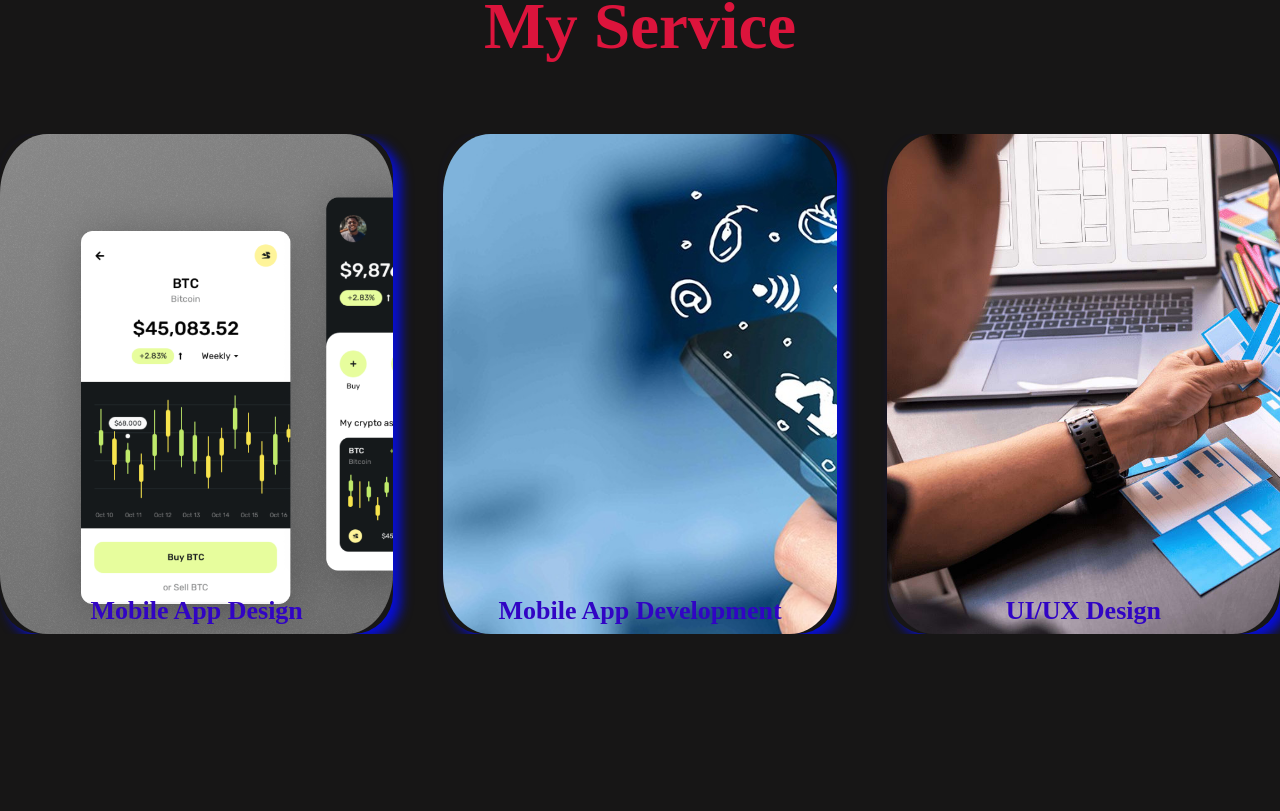
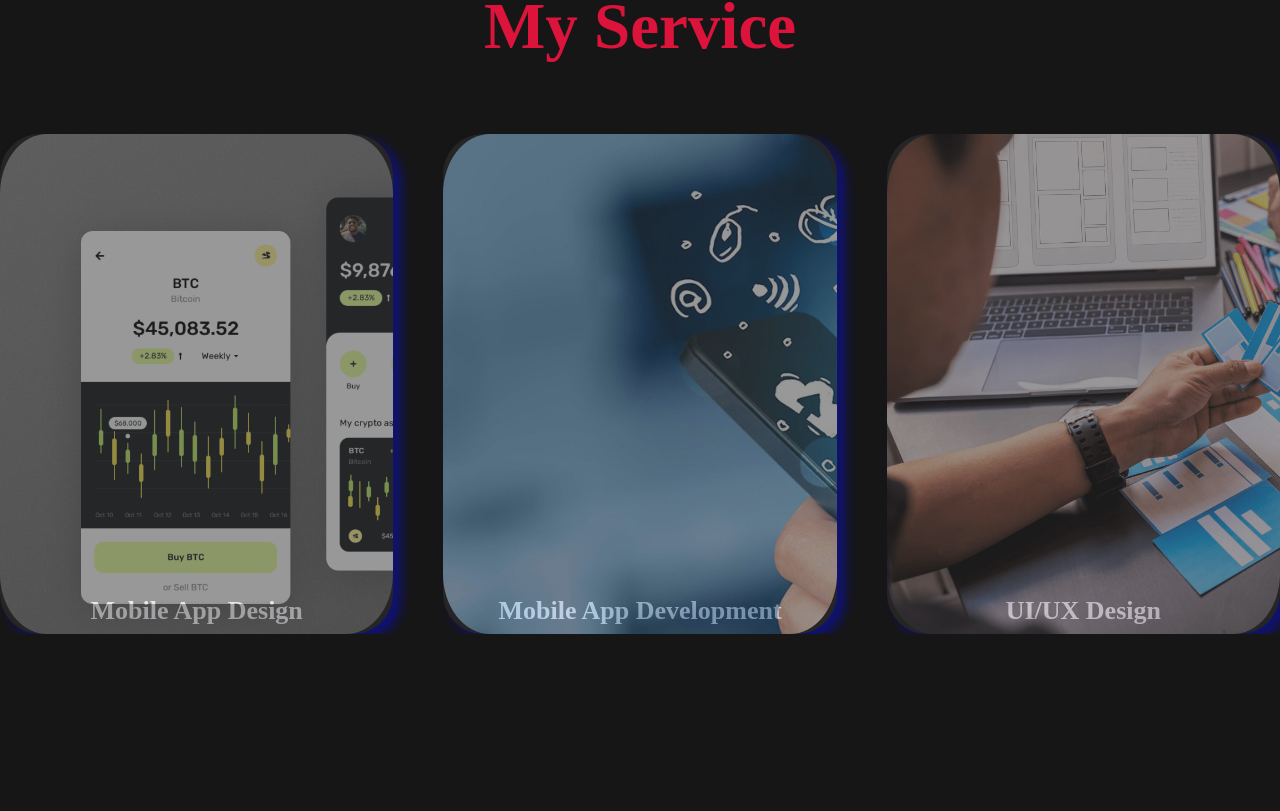
Before and after one commit to vidushalakshan/MyProfileReact, a React (Create React App) app: page / in a window 1280 px wide. Shown: the part 3289-4100 px from the top of the page. Built offline with nearby package versions, Linux system fonts and the light colour scheme.

Commit message:
updated service content

```diff
--- a/src/styles/Project.css
+++ b/src/styles/Project.css
@@ -45,7 +45,7 @@
     top: -6px;
 }
 
-.sections {
+.section {
   transition: ease-out 0.3s;
 }
 
--- a/src/styles/Service.css
+++ b/src/styles/Service.css
@@ -124,6 +124,8 @@
   overflow: hidden;
   border-radius: 40px;
   box-shadow: rgb(7, 14, 218) 8px 6px 12px;
+  background: #343434;
+  opacity: 0.5;
 }
 
 .javas:hover {
@@ -136,7 +138,8 @@
 .serName {
   width: 100%;
   font-weight: bold;
-  color: #3104c4;
+  color: rgb(220, 219, 225);
+  opacity: 5;
   font-size: 26px;
   bottom: 0;
   left: 50%;
```
